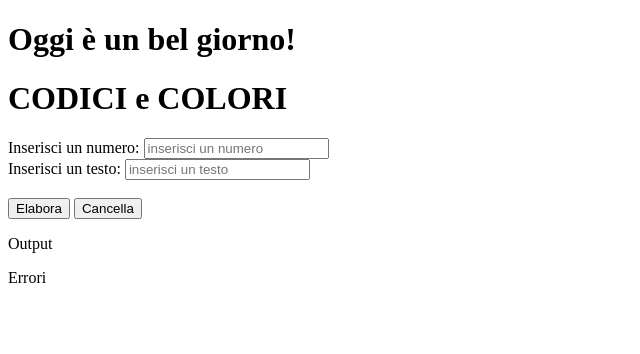
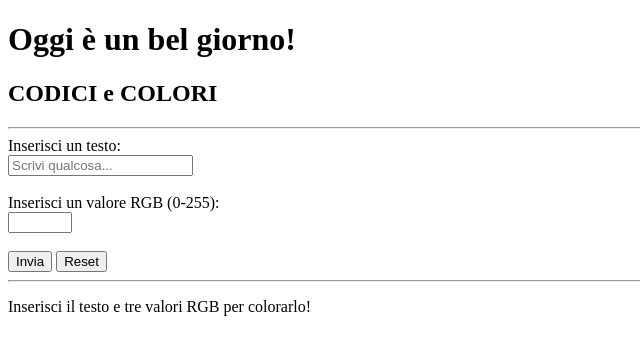
Before and after one commit to Alessandro-luchini/CodingColor, a plain HTML site: page index.html in a window 1280 px wide. Shown: the whole page, without its empty margins (0-640 px from the left). Drawn offline with Linux system fonts and the light colour scheme.

Commit message:
Update index.html

```diff
--- a/index.html
+++ b/index.html
@@ -1,33 +1,33 @@
 <!DOCTYPE html>
 <html lang="it">
 <head>
-       <meta charset="utf-8">
-       <title>Coding&Color - 4BINF</title>
-       <link href="styles.css" rel="stylesheet" type="text/css" />
+    <meta charset="UTF-8">
+    <title>CODICI e COLORI</title>
 </head>
 <body>
-       <div id="header">
-           <h1 id="saluto">Oggi è un bel giorno!</h1>
-       </div>
-       <div id="title">
-           <h1>CODICI e COLORI</h1>
-       </div>
-       <div id="input">
-           <label for="inNumber">Inserisci un numero: </label>
-           <input id="inNumber" placeholder="inserisci un numero">
-           <br>
-           <label for="inText">Inserisci un testo: </label>
-           <input id="inText" placeholder="inserisci un testo">
+    <h1>Oggi è un bel giorno!</h1>
+    <h2>CODICI e COLORI</h2>
+
+    <p id="saluto"></p>
+
+    <hr>
+
+    <label>Inserisci un testo:</label><br>
+    <input type="text" id="inText" placeholder="Scrivi qualcosa...">
     <br><br>
-           <button type="button" id="btnElabora" onclick="elabora()">Elabora</button>
-           <button type="button" id="btnCancella" onclick="reset()">Cancella</button>
-       </div>
-       <div id="output">
-           <p id="outText">Output</p>
-       </div>
-       <div>
-           <p id="error">Errori</p>
-       </div>
+
+    <label>Inserisci un valore RGB (0-255):</label><br>
+    <input type="number" id="inNumber" min="0" max="255">
+    <br><br>
+
+    <button onclick="elabora()">Invia</button>
+    <button onclick="reset()">Reset</button>
+
+    <hr>
+
+    <p id="outText">Inserisci il testo e tre valori RGB per colorarlo!</p>
+    <p id="error"></p>
+
     <script src="script.js"></script>
 </body>
 </html>
```
Lines whose indentation alone changed are shown as unchanged.
